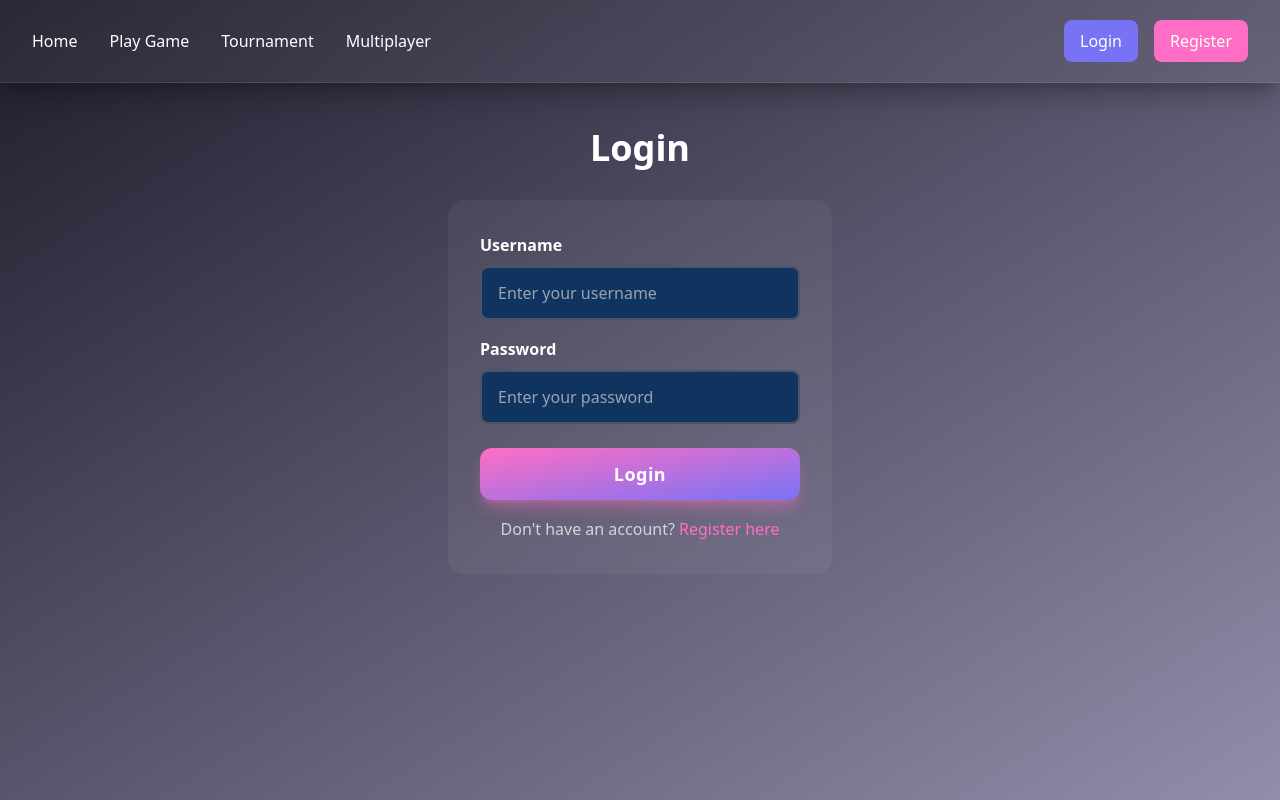
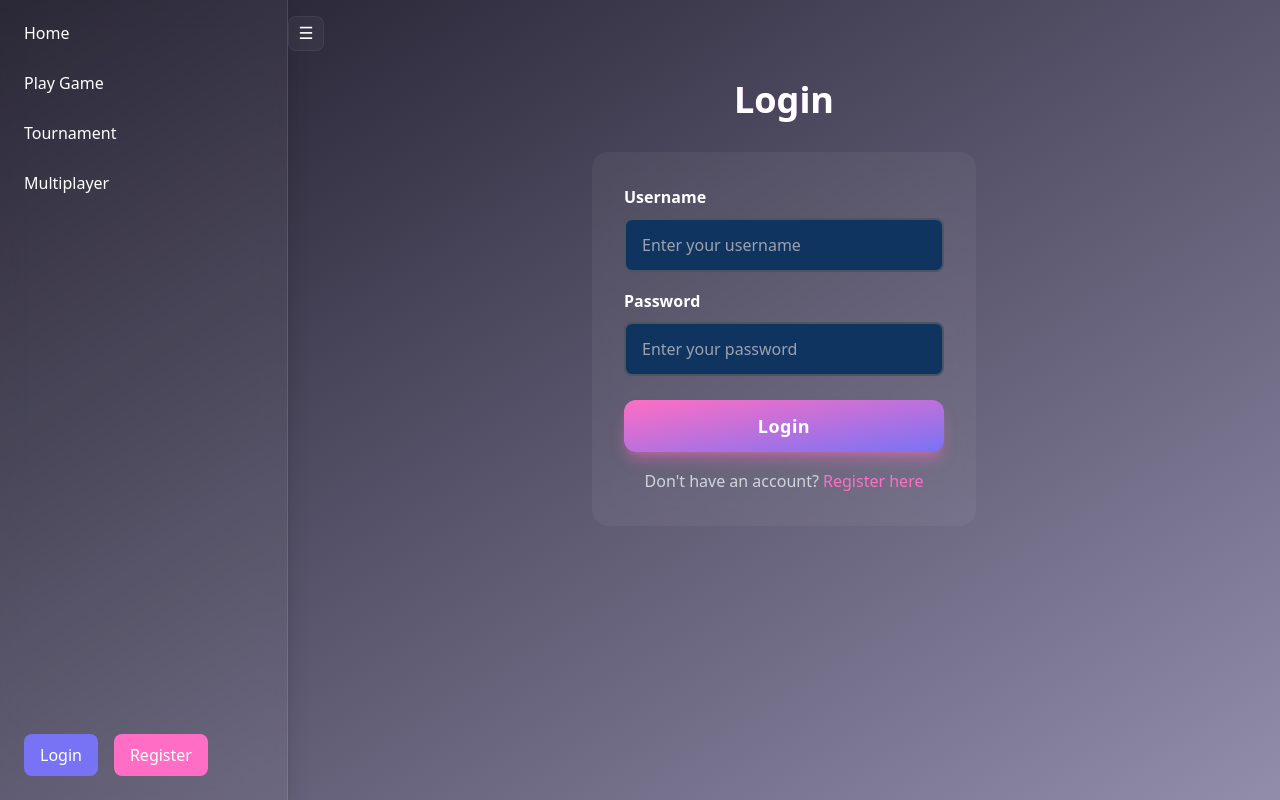
Before and after one commit to HichAliMahdi/ft_transcendence, a website built with Vite: page frontend/src/index.html in a window 1280 px wide. Built offline with nearby package versions, Linux system fonts and the light colour scheme.

Commit message:
Changing nav bar behaviour

```diff
--- a/frontend/src/index.html
+++ b/frontend/src/index.html
@@ -9,21 +9,36 @@
 </head>
 
 <body>
-    <div id="app" class="flex flex-col min-h-screen">
+    <div id="app" class="flex min-h-screen">
+        <!-- Left sidebar nav (was top) -->
         <nav id="main-nav"
-            class="fixed top-0 left-0 w-full z-50 glass-effect border-b border-white/10 shadow-xl shadow-black/20 px-8 py-5">
-            <div class="flex justify-between items-center">
-                <ul class="flex gap-8 list-none">
-                    <li><a href="/" data-link class="nav-link">Home</a></li>
-                    <li><a href="/game" data-link class="nav-link">Play Game</a></li>
-                    <li><a href="/tournament" data-link class="nav-link">Tournament</a></li>
-                    <li><a href="/multiplayer" data-link class="nav-link">Multiplayer</a></li>
-                </ul>
-                <div id="auth-section"></div>
+            class="fixed left-0 top-0 h-full w-72 z-50 glass-effect border-r border-white/10 shadow-xl shadow-black/20 px-6 py-6">
+            <div class="flex flex-col justify-between h-full">
+                <div>
+                    <ul class="flex flex-col gap-6 list-none">
+                        <li><a href="/" data-link class="nav-link">Home</a></li>
+                        <li><a href="/game" data-link class="nav-link">Play Game</a></li>
+                        <li><a href="/tournament" data-link class="nav-link">Tournament</a></li>
+                        <li><a href="/multiplayer" data-link class="nav-link">Multiplayer</a></li>
+                    </ul>
+                </div>
+                <div id="auth-section" class="mt-6"></div>
             </div>
         </nav>
-        <main id="content" class="flex-1 p-12 pt-24 fade-in"></main>
+
+        <!-- Toggle button to show/hide sidebar -->
+        <button id="nav-toggle-btn" aria-controls="main-nav" aria-expanded="true" title="Toggle navigation"
+            class="hidden md:block">
+            <!-- Visual content handled via CSS; fallback character -->
+            ☰
+        </button>
+
+        <!-- Main content area -->
+        <main id="content" class="flex-1 p-12 fade-in">
+            <!-- ...existing code... -->
+        </main>
     </div>
+
     <script type="module" src="./main.ts"></script>
 </body>
 
--- a/frontend/src/main.ts
+++ b/frontend/src/main.ts
@@ -21,6 +21,15 @@ class App {
                 if (href) {
                     this.router.navigateTo(href);
                     setTimeout(() => this.updateAuthSection(), 0);
+
+                    // Collapse sidebar on small screens after navigation
+                    const nav = document.getElementById('main-nav');
+                    const toggleBtn = document.getElementById('nav-toggle-btn');
+                    if (nav && window.innerWidth < 768) {
+                        nav.classList.add('collapsed');
+                        document.body.classList.add('nav-collapsed');
+                        if (toggleBtn) toggleBtn.setAttribute('aria-expanded', 'false');
+                    }
                 }
             }
         });
@@ -41,30 +50,39 @@ class App {
             console.error('Unhandled promise rejection:', event.reason);
         });
 
+        // Sidebar toggle logic (replaces mouse-based behavior)
         const nav = document.getElementById('main-nav');
+        const toggleBtn = document.getElementById('nav-toggle-btn');
+
         if (nav) {
-            let lastScrollY = window.scrollY;
-            let ticking = false;
-            window.addEventListener('scroll', () => {
-                if (!ticking) {
-                    ticking = true;
-                    requestAnimationFrame(() => {
-                        if (window.scrollY > lastScrollY && window.scrollY > 100) {
-                            nav.style.transform = 'translateY(-100%)';
-                        } else {
-                            nav.style.transform = 'translateY(0)';
-                        }
-                        lastScrollY = window.scrollY;
-                        ticking = false;
-                    });
+            // Initialize collapsed state on small screens
+            if (window.innerWidth < 768) {
+                nav.classList.add('collapsed');
+                document.body.classList.add('nav-collapsed');
+                if (toggleBtn) toggleBtn.setAttribute('aria-expanded', 'false');
+            }
+
+            if (toggleBtn) {
+                toggleBtn.addEventListener('click', () => {
+                    const collapsed = nav.classList.toggle('collapsed');
+                    document.body.classList.toggle('nav-collapsed', collapsed);
+                    toggleBtn.setAttribute('aria-expanded', String(!collapsed));
+                });
+            }
+
+            // Make resize responsive: ensure desktop shows sidebar by default
+            window.addEventListener('resize', () => {
+                if (window.innerWidth >= 768) {
+                    nav.classList.remove('collapsed');
+                    document.body.classList.remove('nav-collapsed');
+                    if (toggleBtn) toggleBtn.setAttribute('aria-expanded', 'true');
+                } else {
+                    // keep small screens collapsed by default
+                    nav.classList.add('collapsed');
+                    document.body.classList.add('nav-collapsed');
+                    if (toggleBtn) toggleBtn.setAttribute('aria-expanded', 'false');
                 }
             }, { passive: true });
-
-            document.addEventListener('mousemove', (e) => {
-                if (e.clientY < 80) {
-                    nav.style.transform = 'translateY(0)';
-                }
-            });
         }
 
         this.router.handleRoute();
--- a/frontend/src/styles/main.css
+++ b/frontend/src/styles/main.css
@@ -27,6 +27,73 @@
            transition-all duration-300 shadow-lg shadow-accent-pink/40
            hover:-translate-y-1 hover:shadow-xl hover:shadow-accent-purple/50
            disabled:bg-gray-600 disabled:cursor-not-allowed disabled:shadow-none;
+  }
+}
+
+/* Add left-sidebar and toggle styles */
+#main-nav {
+  /* Keep the Tailwind glass-effect visual but enforce left-sidebar layout */
+  position: fixed;
+  left: 0;
+  top: 0;
+  height: 100vh;
+  width: 18rem; /* 72 */
+  transform: translateX(0);
+  transition: transform 0.25s ease;
+  z-index: 50;
+  padding-top: 1.25rem;
+}
+
+/* Collapsed state - hidden offscreen */
+#main-nav.collapsed {
+  transform: translateX(-100%);
+}
+
+/* Content shifts to the right when sidebar is visible */
+#content {
+  transition: margin-left 0.25s ease;
+  margin-left: 18rem;
+}
+
+/* When nav is collapsed remove left margin */
+body.nav-collapsed #content {
+  margin-left: 0;
+}
+
+/* Toggle button */
+#nav-toggle-btn {
+  position: fixed;
+  left: 18rem;
+  top: 1rem;
+  z-index: 60;
+  background: rgba(255,255,255,0.04);
+  color: #fff;
+  border: 1px solid rgba(255,255,255,0.06);
+  padding: 0.5rem 0.6rem;
+  border-radius: 0.5rem;
+  cursor: pointer;
+  transition: left 0.25s ease, background-color 0.15s ease;
+  font-size: 1.05rem;
+  line-height: 1;
+}
+
+/* When collapsed set button closer to edge */
+body.nav-collapsed #nav-toggle-btn {
+  left: 0.75rem;
+}
+
+/* Small screens: default collapsed and button visible */
+@media (max-width: 768px) {
+  #main-nav {
+    width: 16rem;
+  }
+  /* Start collapsed on small screens unless opened by the user */
+  #content {
+    margin-left: 0;
+  }
+  #nav-toggle-btn {
+    display: block;
+    left: 0.75rem;
   }
 }
 
```
Also changed, not shown: 1 other file.
